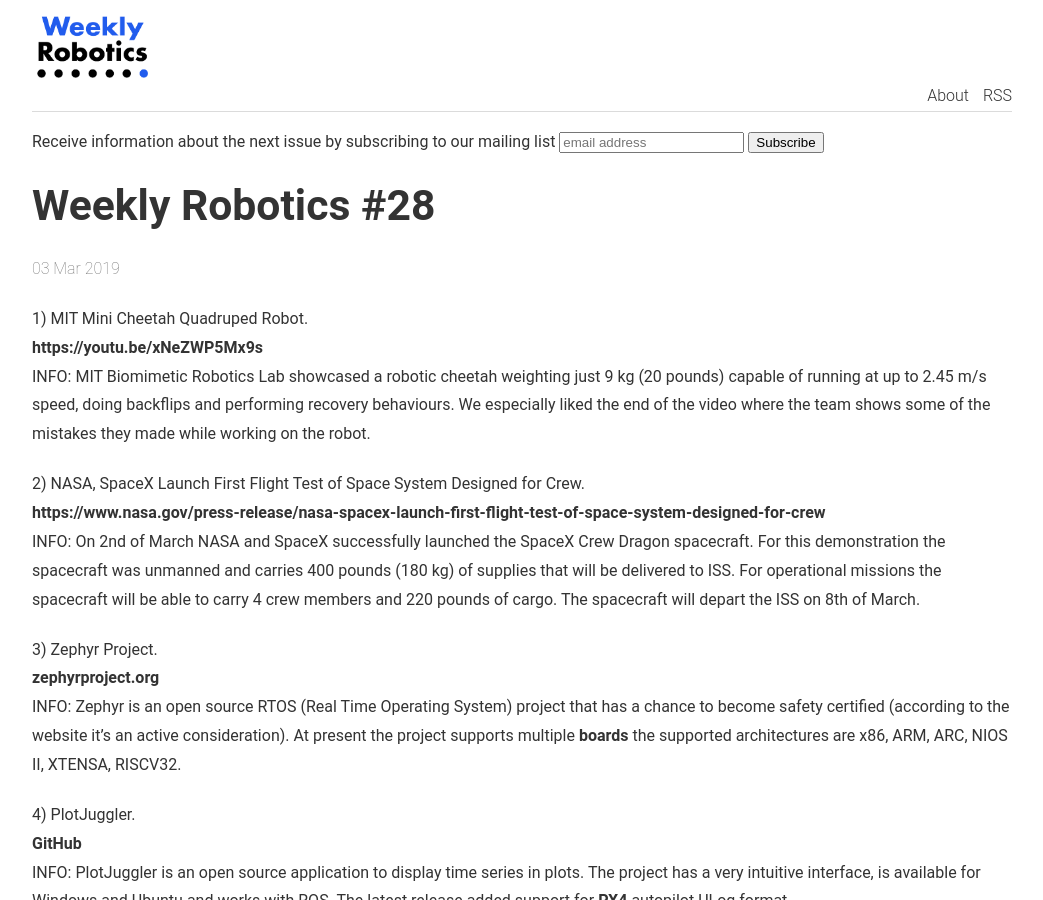
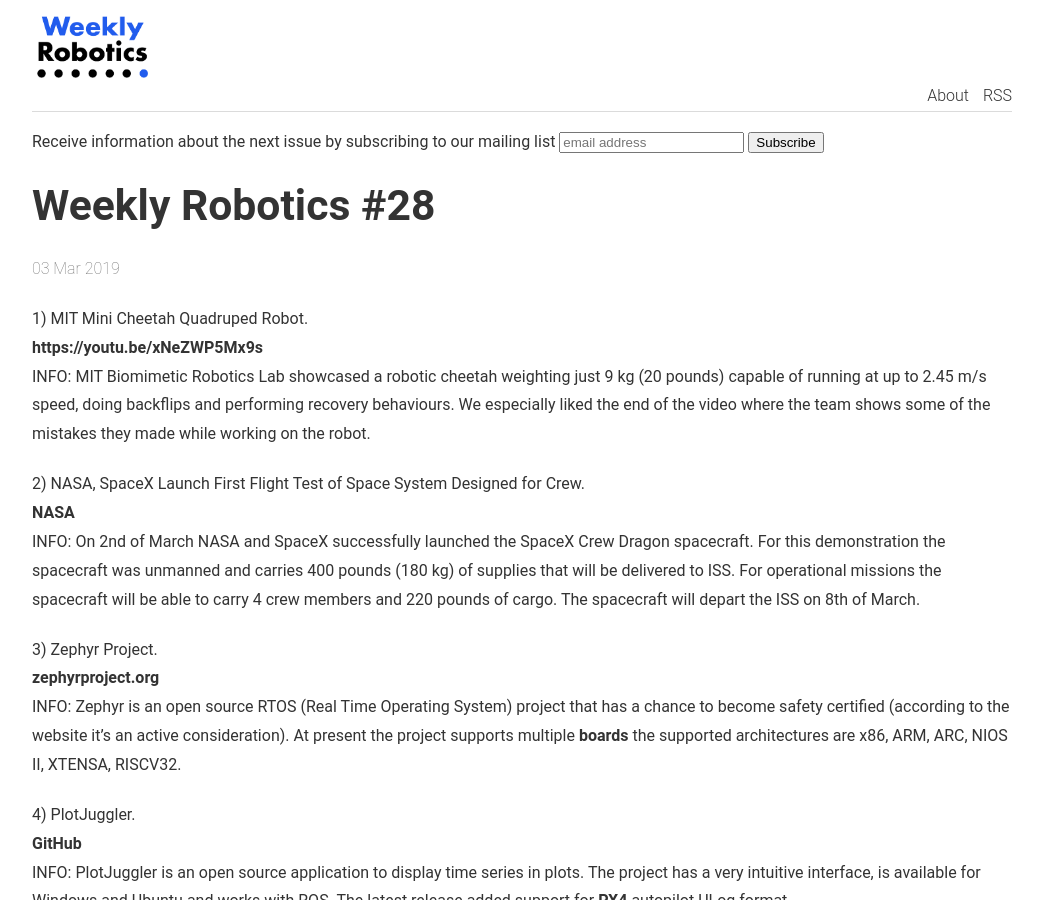
Before and after one commit to msadowski/weeklyrobotics, a Jekyll site: the page built from _posts/2019-03-03-weekly-robotics-28.md, in a window 1280 px wide and 900 px high. Shown: the whole window, without its empty margins (118-1161 px from the left). Built offline with Jekyll 4.4.1, drawn with Linux system fonts in a browser that asks for light colours; comment, search, counter and statistics services are not loaded; some of the changed lines change nothing that is shown.

Commit message:
Fix link

```diff
--- a/_posts/2019-03-03-weekly-robotics-28.md
+++ b/_posts/2019-03-03-weekly-robotics-28.md
@@ -10,7 +10,7 @@
 INFO: MIT Biomimetic Robotics Lab showcased a robotic cheetah weighting just 9 kg (20 pounds) capable of running at up to 2.45 m/s speed, doing backflips and performing recovery behaviours. We especially liked the end of the video where the team shows some of the mistakes they made while working on the robot.
 
 2) NASA, SpaceX Launch First Flight Test of Space System Designed for Crew.
-<br>[https://www.nasa.gov/press-release/nasa-spacex-launch-first-flight-test-of-space-system-designed-for-crew](NASA)<br>
+<br>[NASA](https://www.nasa.gov/press-release/nasa-spacex-launch-first-flight-test-of-space-system-designed-for-crew)<br>
 INFO: On 2nd of March NASA and SpaceX successfully launched the SpaceX Crew Dragon spacecraft. For this demonstration the spacecraft was unmanned and carries 400 pounds (180 kg) of supplies that will be delivered to ISS. For operational missions the spacecraft will be able to carry 4 crew members and 220 pounds of cargo. The spacecraft will depart the ISS on 8th of March.
 
 3) Zephyr Project.
```
